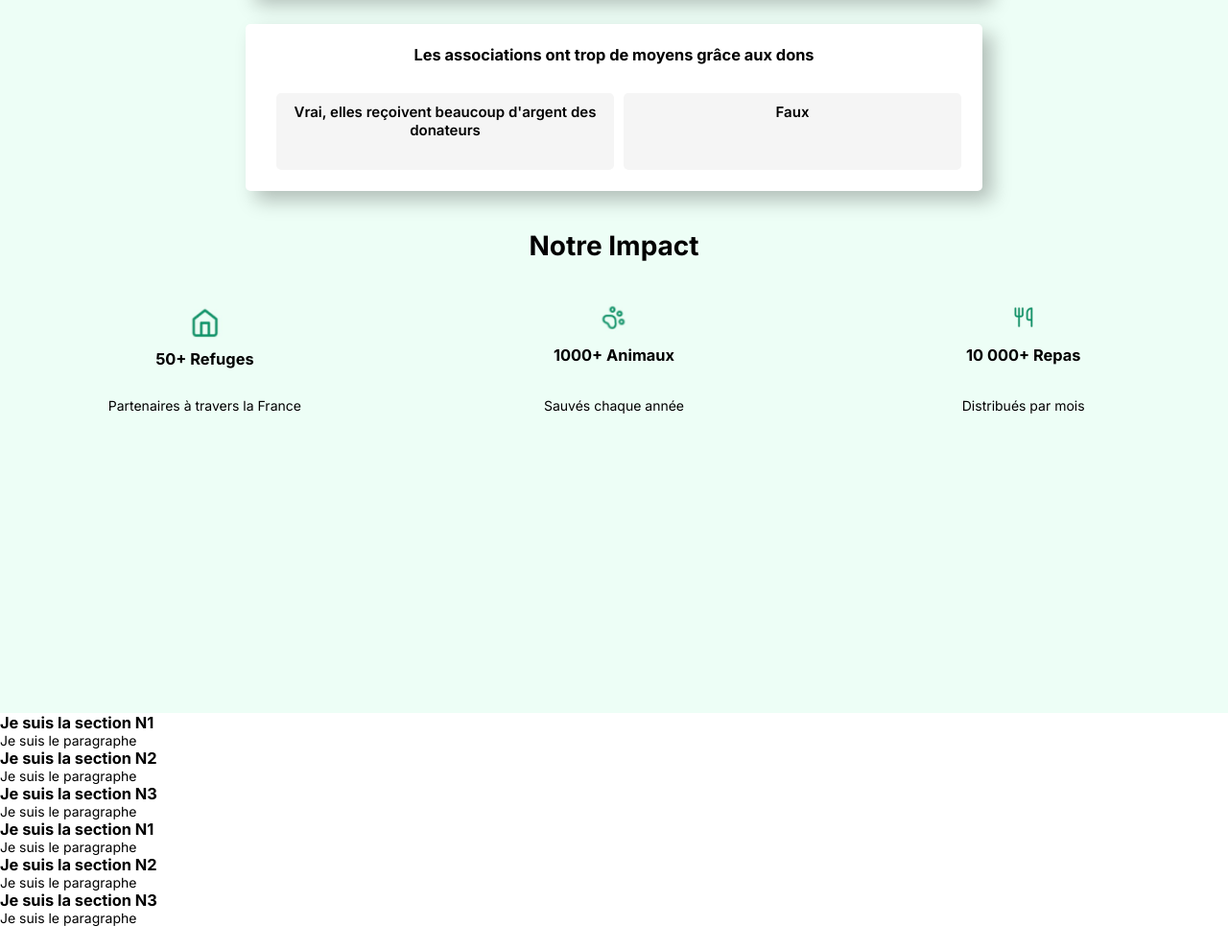
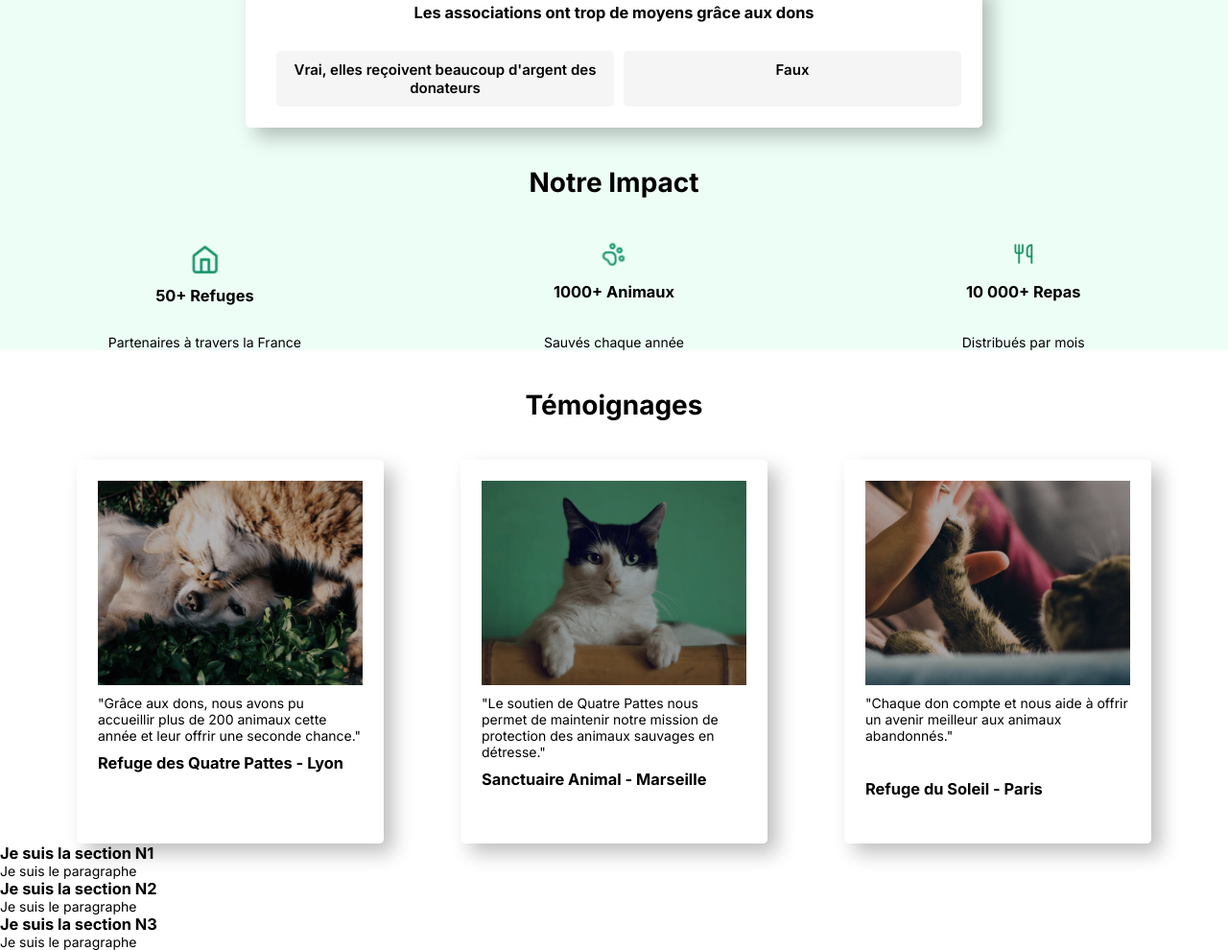
Before and after one commit to cassandrabazille/Quatrepattes, a plain HTML site: page index.html in a window 1280 px wide. Shown: the part 3175-4165 px from the top of the page at 96% size. Before the commit the page ends 4140 px from the top, so only its background shows below. Drawn offline with Linux system fonts and the light colour scheme.

Commit message:
Section 6

```diff
--- a/index.html
+++ b/index.html
@@ -146,19 +146,25 @@
             </div>
         </div>
         </section>
-        <section id="s6">
-            <div class="box b1">
-                <h3>Je suis la section N1</h3>
-                <p>Je suis le paragraphe</p>
+        <section class="S6">
+            <h2>Témoignages</h2>
+            <div class="S6flex1 flexrow">
+            <div class="S6flex2 flexcolumn roundborder">
+                <div class="divimage1"></div>
+                <p>"Grâce aux dons, nous avons pu accueillir plus de 200 animaux cette année et leur offrir une seconde chance."</p>
+                <h3>Refuge des Quatre Pattes - Lyon</h3>
             </div>
-            <div class="box b2">
-                <h3>Je suis la section N2</h3>
-                <p>Je suis le paragraphe</p>
+            <div class="S6flex2 flexcolumn roundborder">
+                <div class="divimage2"></div>
+                <p>"Le soutien de Quatre Pattes nous permet de maintenir notre mission de protection des animaux sauvages en détresse."</p>
+                <h3>Sanctuaire Animal - Marseille</h3>
             </div>
-            <div class="box b3">
-                <h3>Je suis la section N3</h3>
-                <p>Je suis le paragraphe</p>
+            <div class="S6flex2 flexcolumn roundborder">
+                <div class="divimage3"></div>
+                <p>"Chaque don compte et nous aide à offrir un avenir meilleur aux animaux abandonnés."</p><br>
+                <h3>Refuge du Soleil - Paris</h3>
             </div>
+        </div>
         </section>
         <section id="s7">
             <div class="box b1">
--- a/style.css
+++ b/style.css
@@ -525,8 +525,8 @@ font-size: 1.6rem;
 
 }
 
-.smallphoto1 {
-    background-image: url("Images/photo3.png");
+.smallphoto1, .smallphoto2,.smallphoto3 {
+
     width:15.7%;
    height: 10vh;
    background-repeat: no-repeat;
@@ -536,29 +536,17 @@ font-size: 1.6rem;
    border-radius: 0.5rem;
 
 }
+
+.smallphoto1 {
+    background-image: url("Images/photo3.png");
+}
 .smallphoto2  {
 background-image: url("Images/photo4.png");
-width:15.7%;
-height: 10vh;
-background-repeat: no-repeat;
-background-position: center center;
-background-size: cover;
-filter: brightness(0.7) contrast(1.1);
-border-radius: 0.5rem;
 
 }
 
 .smallphoto3 {
-
     background-image: url("Images/photo5.png");
-    width:15.7%;
-    height: 10vh;
-    background-repeat: no-repeat;
-    background-position: center center;
-    background-size: cgapover;
-    filter: brightness(0.7) contrast(1.1);
-    border-radius: 0.5rem;
-
 }
 
 @media (max-width: 414px) {
@@ -580,8 +568,9 @@ border-radius: 0.5rem;
 
 .S5 {
     width: 100%;
-    height: 150vh;
+    height: auto;
     background-color: #EDFEF6;
+
 
 }
 
@@ -604,7 +593,7 @@ border-radius: 0.5rem;
 }
 .S5box{
     width: 55%;
-    height: 10vh;
+    height: auto;
     background-color: #F5F5F5;
     border-radius: 0.5rem;
     padding: 1rem;
@@ -649,3 +638,79 @@ border-radius: 0.5rem;
     width: 10%;
 
 }
+
+@media  (max-width: 414px) {
+
+    .S5flex3 {
+        display: flex;
+        flex-direction: column;
+        border-radius: 0.5rem;
+    }
+}
+
+/* Section 6*/
+
+.S6flex1 {
+    width: 100%;
+    height: 50vh;
+    display: flex;
+    justify-content: space-evenly;
+
+
+}
+
+.S6flex2 {
+    width: 25%;
+    height: 100%;
+    padding: 2rem;
+
+}
+.divimage1,.divimage2,.divimage3 {
+    width: 100%;
+    height: 60%;
+    background-repeat: no-repeat;
+    background-position: center center;
+    background-size: cover;
+    filter: brightness(0.7) contrast(1.1);
+    object-fit: cover;
+}
+
+
+.divimage1 {
+    background-image: url("Images/photo6.png");
+}
+
+.divimage2 {
+    background-image: url("Images/photo7.png");
+}
+
+.divimage3 {
+    background-image: url("Images/photo8.png");
+}
+
+
+@media  (max-width: 414px) {
+
+   .S6 {
+    width: 100%;
+    height: auto;
+   }
+    .S6flex1 {
+        width: 90%;
+        height: auto;
+        display: flex;
+        flex-direction: column;
+        border-radius: 0.5rem;
+    }
+
+    .S6flex2 {
+        width: 100%;
+        height: auto;
+        margin: 2rem;
+    }
+
+    .divimage1,.divimage2,.divimage3 {
+        width: 100%;
+        min-height: 15rem;
+}
+}
```
